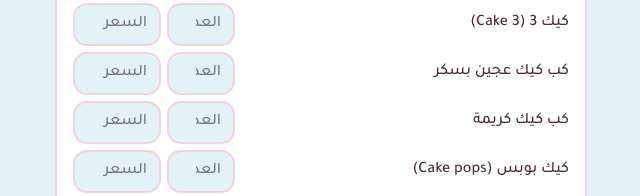
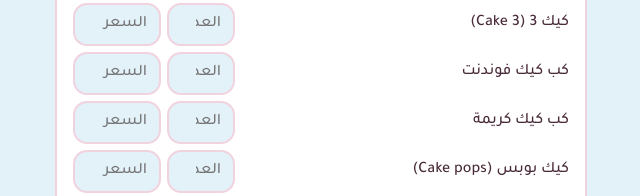
Before and after one commit to nesmafouad1992/lolis-cake-orders, a plain HTML site: page index.html in a window 1280 px wide. Shown: the part 1044-1240 px from the top of the page, 319-959 px from the left. Drawn offline with nearby package versions, Linux system fonts and the light colour scheme; a web font is replaced by a local one.

Commit message:
Update build version and item list in index.html

```diff
--- a/index.html
+++ b/index.html
@@ -71,7 +71,7 @@ input:focus,textarea:focus,button:focus-visible{outline:3px solid var(--pink-d);
 </style>
 </head>
 <body>
-<!-- build 2026-11-25-v10 -->
+<!-- build 2026-11-25-v11 -->
 <header><img class="hlogo" id="hlogo" alt="Loli’s Cake"><h1>Loli's Cake</h1></header>
 <div class="drip"></div>
 <nav>
@@ -275,7 +275,7 @@ input:focus,textarea:focus,button:focus-visible{outline:3px solid var(--pink-d);
     };
   }
   $('hlogo').src=LOGO;
-  var ITEMS=['كيك 1 (Cake 1)','كيك 2 (Cake 2)','كيك 3 (Cake 3)','كب كيك عجين بسكر','كب كيك كريمة','كيك بوبس (Cake pops)','كوكيز (Cookies)'];
+  var ITEMS=['كيك 1 (Cake 1)','كيك 2 (Cake 2)','كيك 3 (Cake 3)','كب كيك فوندنت','كب كيك كريمة','كيك بوبس (Cake pops)','كوكيز (Cookies)'];
   $('items').innerHTML=ITEMS.map(function(n,i){return '<div class="irow"><span>'+n+'</span><input id="iq'+i+'" type="number" inputmode="numeric" min="0" placeholder="العدد"><input id="ip'+i+'" type="number" inputmode="decimal" min="0" placeholder="السعر"></div>'}).join('');
   ITEMS.forEach(function(n,i){$('iq'+i).oninput=calc;$('ip'+i).oninput=calc});
   function itemRows(){var r=[];ITEMS.forEach(function(n,i){var p=num($('ip'+i).value);if(p>0)r.push({n:n,q:num($('iq'+i).value)||1,p:p})});return r}
```
